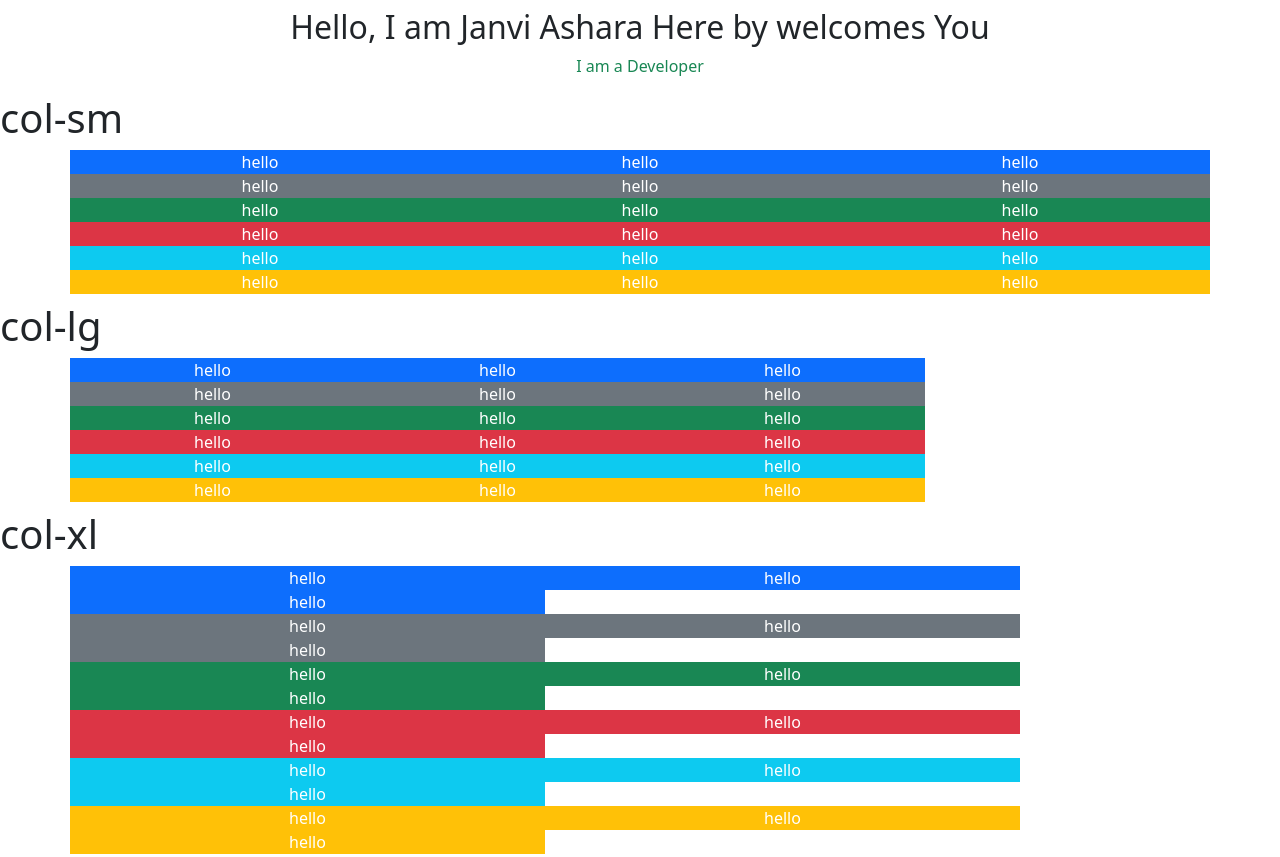
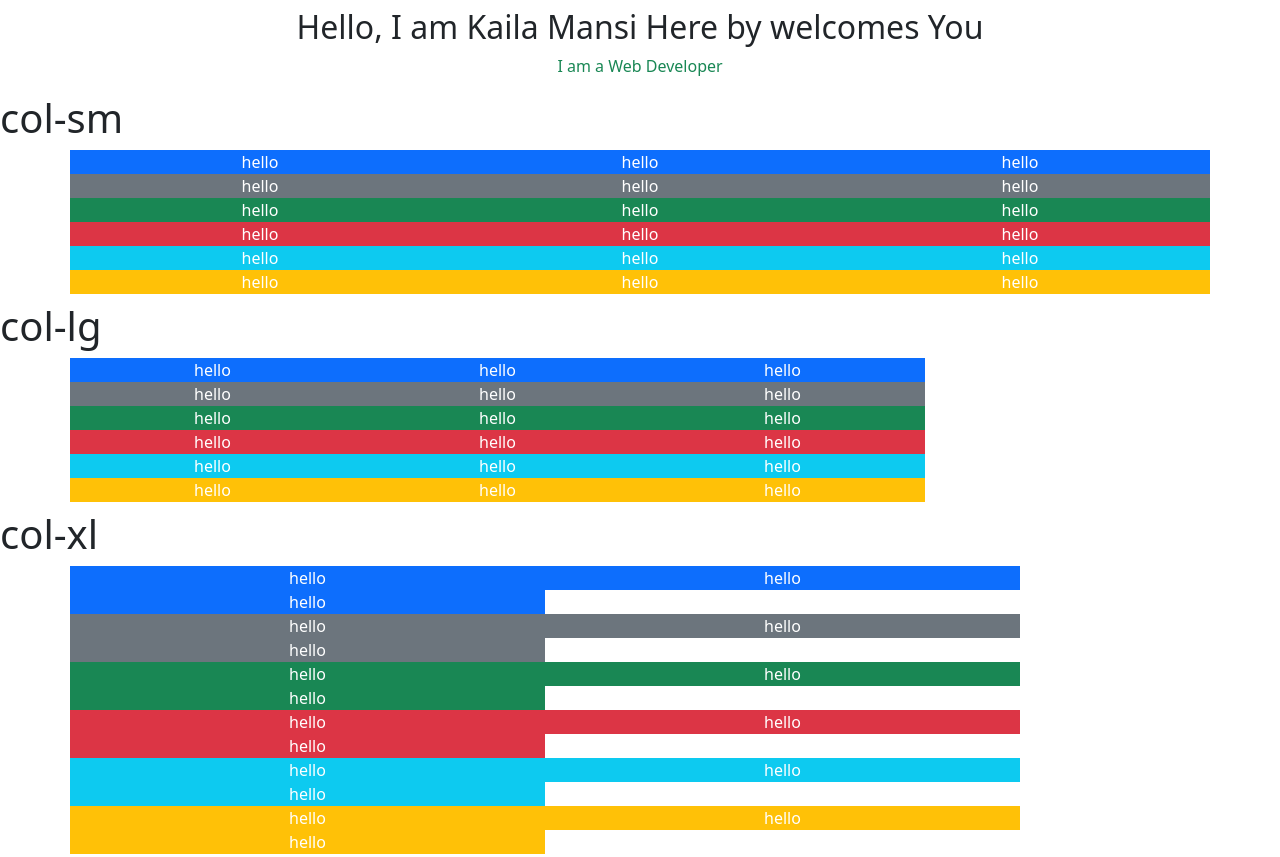
Before and after one commit to Mansikaila/mansi_patel_html, a plain HTML site: page index.html in a window 1280 px wide. Shown: the top 857 px of the page. Drawn offline with nearby package versions, Linux system fonts and the light colour scheme.

Commit message:
Update index.html

```diff
--- a/index.html
+++ b/index.html
@@ -12,9 +12,9 @@
     <div class="container">
         <div class="row">
             <h2 class="text-center mt-2">
-                Hello, I am Janvi Ashara Here by welcomes You
+                Hello, I am Kaila Mansi Here by welcomes You
             </h2>
-            <p class="text-center text-success">I am a Developer</p>
+            <p class="text-center text-success">I am a Web Developer</p>
         </div>
     </div>
     <h1>col-sm</h1>
```
